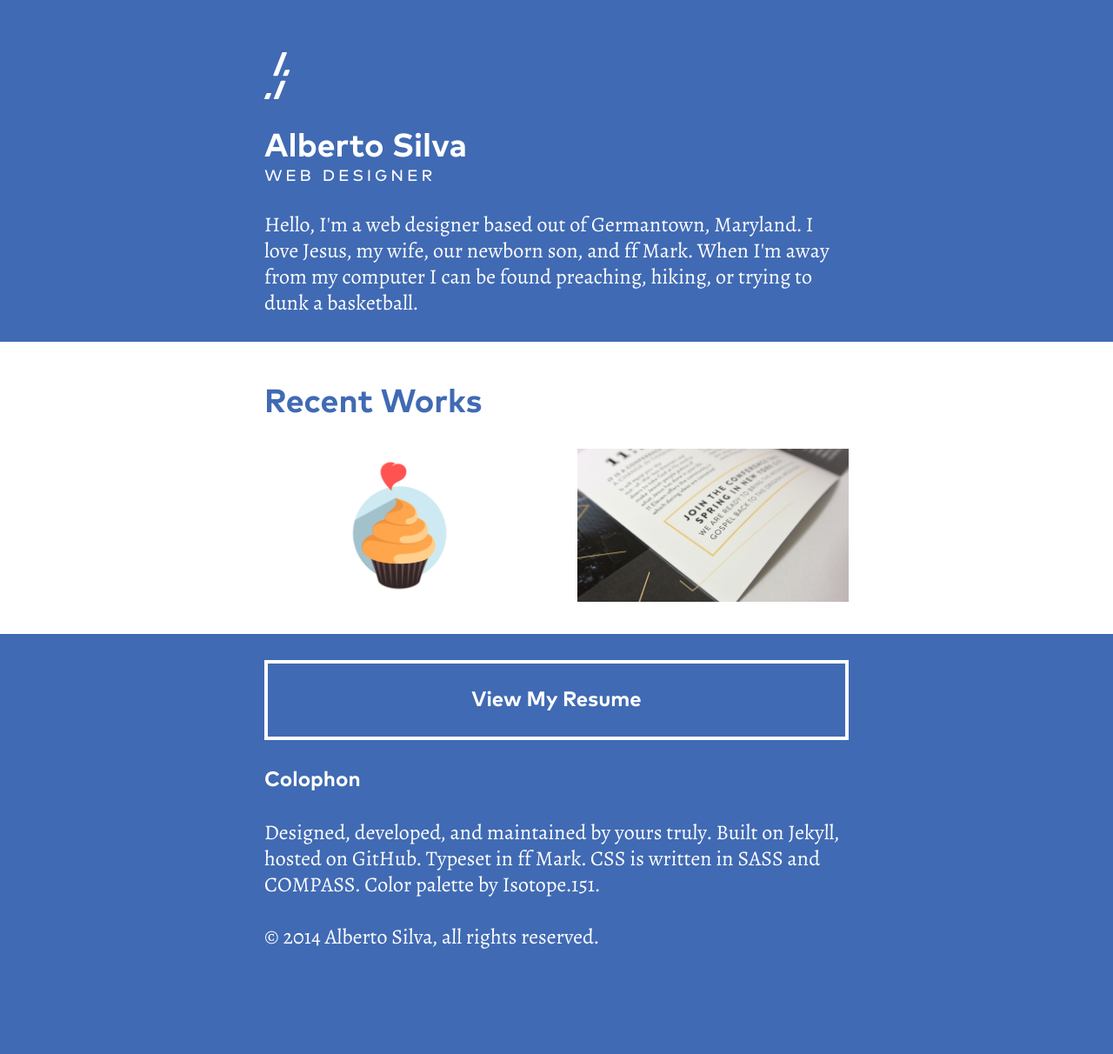
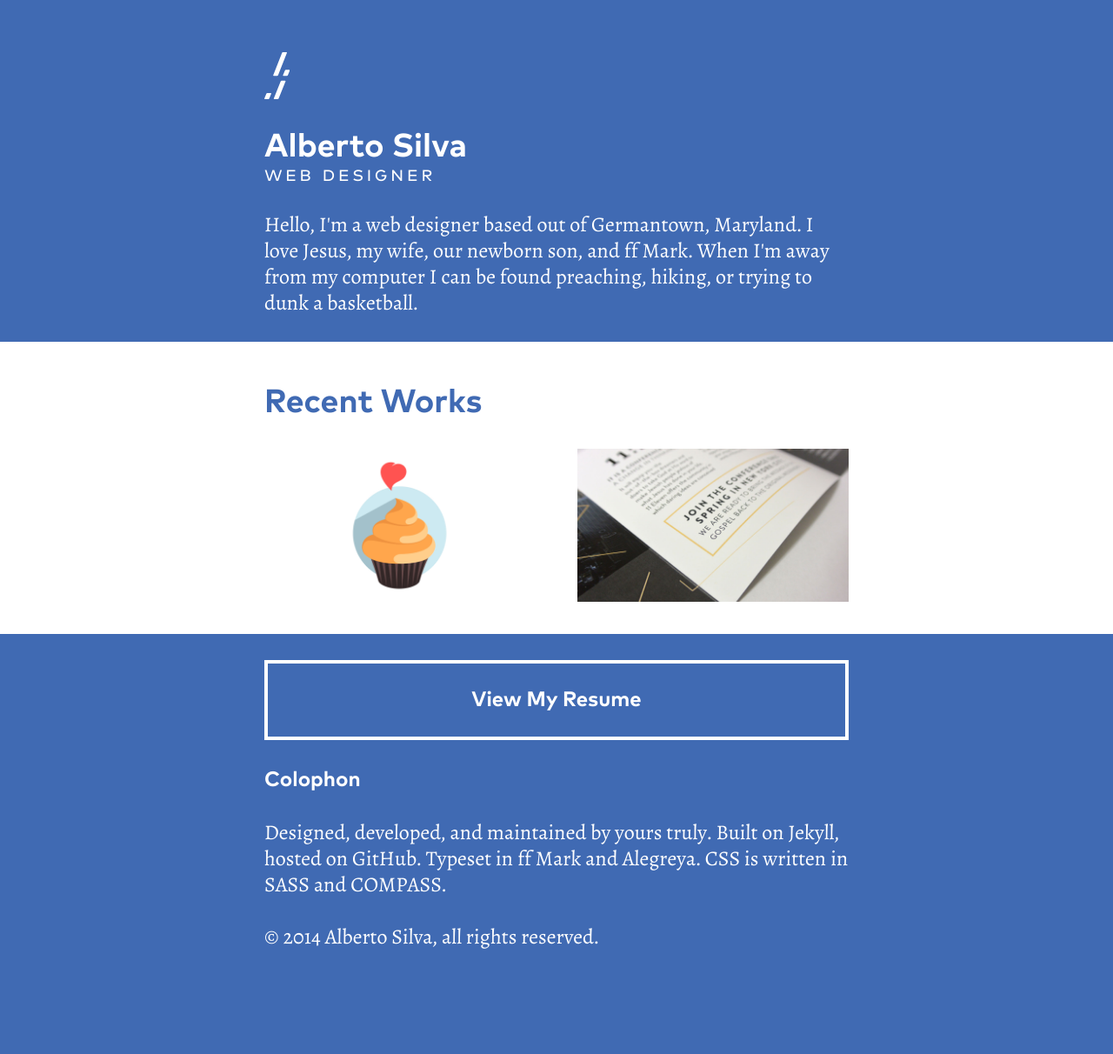
Before and after one commit to asilvadesigns/portfolio, a Jekyll site: the page built from index.html, in a window 1280 px wide. Shown: the whole page at 87% size. Built offline with Jekyll 4.4.1, drawn with Linux system fonts in a browser that asks for light colours.

Commit message:
Footer Edit

```diff
--- a/_includes/footer.html
+++ b/_includes/footer.html
@@ -6,7 +6,7 @@
 		<h5 class="headline">
 			<strong>Colophon</strong>
 		</h5>
-		<p>Designed, developed, and maintained by yours truly. Built on Jekyll, hosted on GitHub. Typeset in ff Mark. CSS is written in SASS and COMPASS. Color palette by Isotope.151.</p>
+		<p>Designed, developed, and maintained by yours truly. Built on Jekyll, hosted on GitHub. Typeset in ff Mark and Alegreya. CSS is written in SASS and COMPASS.</p>
 		<p>&copy; 2014 Alberto Silva, all rights reserved.</p>
 	</article>
 </footer>
```
Also changed, not shown: 6 other files.
